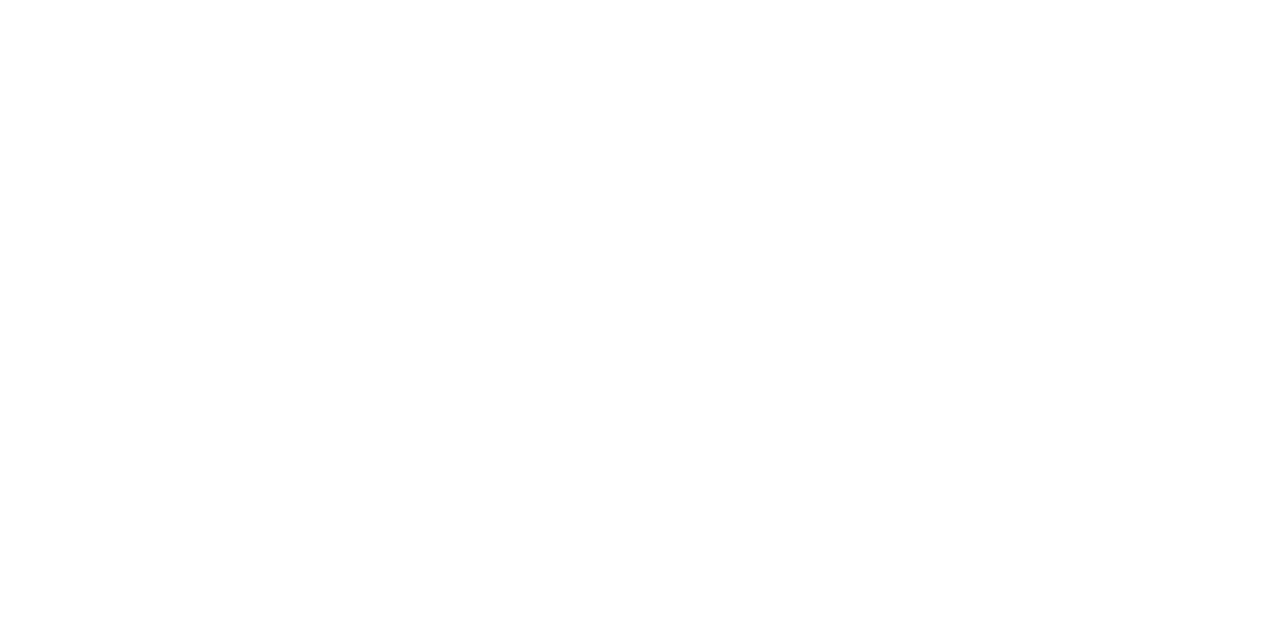
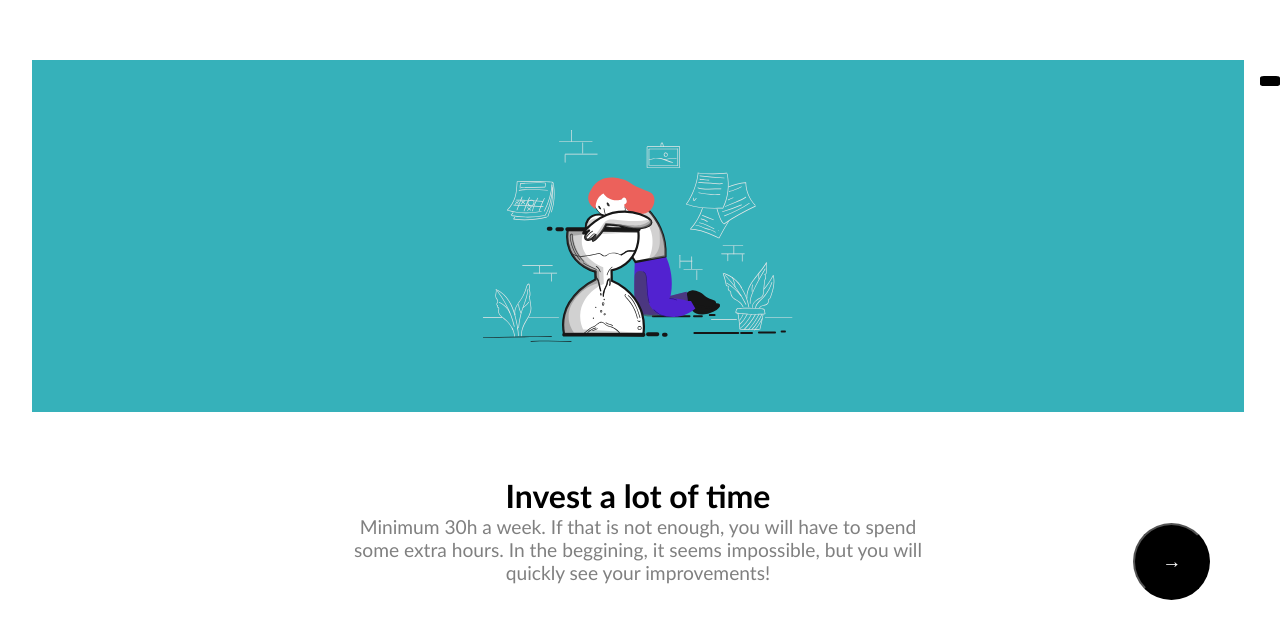
Before and after one commit to OhMyLaia/digital-onborading-remote, a React (Vite) app: page /invest-a-lot-of-time in a window 1280 px wide. Before the commit this address had no page. Shown: the part 136-774 px from the top of the page. Built offline with nearby package versions, Linux system fonts and the light colour scheme.

Commit message:
fixed routes and created a main view component -> <SliderView>

```diff
--- a/src/components/Card/Card.jsx
+++ b/src/components/Card/Card.jsx
@@ -1,25 +1,30 @@
 // import { data } from "react-router-dom";
 import { NavigationControls } from "../NavigationControls/NavigationControls";
-import databaseJson from "/public/assets/database.json";
-import { useState } from "react";
+import databaseJson from "../../data/database.json";
+// import { useState } from "react";
 import "./Card.module.css";
 import { Indicator } from "../Indicator/Indicator.jsx";
+import { SliderView } from "../../views/slider-view.jsx"
+
+
+export function Card( {step, setStep}) {
+
+    // const initialStateFun = () => 0;
+    // const [step, setStep] = useState(initialStateFun);
 
     const database = Object.values(databaseJson);
+    console.log("database:", database);
 
-export function Card() {
 
-    const initialStateFun = () => 0;
-    const [step, setStep] = useState(initialStateFun);
     const currentData = database[step];
 
     console.log("currentData:", currentData);
     console.log("database:", database);
 
-    if (!currentData) {
-        console.error("could not find any data")
-        return null;
-    }
+    // if (!currentData) {
+    //     console.error("could not find any data")
+    //     return null;
+    // }
 
     if (!currentData.image) {
         console.error("could not find any image");
@@ -41,19 +46,12 @@
                             </div>
                         </div>
                 ))}
-                {/* <div className="card-image"> */}
-                    {/* <div key={"color" + step} id={"color" + step} className="card">
-                        <img className="card-image" src={currentData.image} alt="image1"></img>
-                    </div>
-                    <div className="card-content">
-                        <h1>{currentData.title}</h1>
-                        <p className="card-p">{currentData.description}</p>
-                    </div> */}
-                {/* </div> */}
             </div>
         </div>
-                <div className="controls">
+        </div>
+    )};
 
+{/* <div className="controls">
     <div className="card-indicator">
         <Indicator
         step = {step}
@@ -64,9 +62,4 @@
             setStep = {setStep}
         />
     </div>
-                </div>
-                </div>
-    )
-}
-
-export default Card;
+</div> */}
--- a/src/components/Card/Card.module.css
+++ b/src/components/Card/Card.module.css
@@ -1,7 +1,3 @@
-* {
-    margin: 0 auto;
-}
-
 .slider-container {
     position: relative;
     width: 100%;
@@ -91,12 +87,12 @@
     font-size: larger;
 }
 
-.controls {
+/* .controls {
     display: flex;
     justify-content: center;
     gap: 1em;
     margin-top: 1em;
-}
+} */
 
 @media (min-width: 1024px) {
 
--- a/src/components/Indicator/Indicator.jsx
+++ b/src/components/Indicator/Indicator.jsx
@@ -1,6 +1,8 @@
-import database from "/public/assets/database.json";
+import databaseJson from "../../data/database.json";
 import styled from 'styled-components';
 import "./Indicator.module.css";
+
+const database = Object.values(databaseJson);
 
 const Dot = styled.div`
 width: ${(props) => (props.active ? "20px" : "10px")};
@@ -31,7 +33,5 @@
                 ))
             }
         </IndicatorContainer>
-
-
     )
 }
--- a/src/components/NavigationControls/NavigationControls.jsx
+++ b/src/components/NavigationControls/NavigationControls.jsx
@@ -1,5 +1,8 @@
-import database from "/public/assets/database.json";
+import databaseJson from "../../data/database.json";
 import "./NavigationControls.module.css"
+
+const database = Object.values(databaseJson);
+
 
 function NextButton({ onClick, label, classNameLabel }) {
     return (
--- a/public/assets/database.json
+++ b/src/data/database.json
@@ -1,16 +1,19 @@
 [
     {
         "title": "Invest a lot of time",
+        "slug": "invest-a-lot-of-time",
         "description": "Minimum 30h a week. If that is not enough, you will have to spend some extra hours. In the beggining, it seems impossible, but you will quickly see your improvements!",
         "image": "/assets/timeManagement.svg"
     },
     {
         "title": "Code your own projects",
+        "slug": "code-your-own-projects",
         "description": "It is better to invest 10h working on your projects than 10h watching tutorials. Motivation and commitment in your own work will boost and improve your knowledge.",
         "image": "/assets/coding.svg"
     },
     {
         "title": "Try to rest",
+        "slug": "try-to-rest",
         "description": "Resting and disconnecting a bit is vital. This way you will reduce stress and anxiety. You will improve your focus and strengthen what you have learned.",
         "image": "/assets/meditation.svg"
     }
--- a/src/routes/Router.jsx
+++ b/src/routes/Router.jsx
@@ -1,12 +1,13 @@
 import { Routes, Route } from "react-router-dom";
-import Card from "../components/Card/Card";
+import { SliderView } from "../../src/views/slider-view.jsx"
 
 
 
 export const AppRoutes = () => {
     return (
         <Routes>
-            <Route path='/' element={<Card />} />
+            <Route path='/' element={<SliderView />} />
+            <Route path='/:slug' element={<SliderView />} />
             {/* route error -> / y route notfound crear archivos routes.jsx-> * */}
         </Routes>
     );
--- /dev/null
+++ b/src/views/slider-view.jsx
@@ -0,0 +1,59 @@
+import { useEffect, useState } from "react";
+import { useNavigate } from "react-router-dom";
+import{ Card } from "../components/Card/Card";
+import { Indicator } from "../components/Indicator/Indicator";
+import { NavigationControls } from "../components/NavigationControls/NavigationControls";
+import database from "../data/database.json"
+import "./SliderView.module.css";
+// import database from "/public/assets/database.json"
+
+export const SliderView = () => {
+
+    const initialStateFun = () => 0;
+    const [step, setStep] = useState(initialStateFun);
+    console.log("SliderView - step:", step);
+    const currentData = database[step];
+    const navigate = useNavigate();
+
+    console.log("SliderView - database:", database);
+
+    if (!currentData) {
+        console.error("could not find any data")
+        return null;
+    }
+
+    // let slugTitle = currentData.slug;
+    // console.log("slugtitle", slugTitle);
+
+    useEffect( () => {
+        if (step >= 0 && step < database.length) {
+            navigate(`/${currentData.slug}`);
+        }
+    }, [step, navigate]);
+    console.log("SliderView - step:", step);
+
+
+    console.log("currentData:", currentData);
+    console.log("database:", database);
+
+    return (
+        <div className="slider-view">
+            <div className="controls">
+                <div className="card-indicator">
+                    <Card
+                    step={step}
+                    setStep={setStep}
+                    />
+                    <Indicator
+                    step={step}
+                    setStep={setStep}
+                    />
+                    <NavigationControls
+                    step={step}
+                    setStep={setStep}
+                    />
+            </div>
+        </div>
+    </div>
+    )
+}
--- /dev/null
+++ b/src/views/sliderView.module.css
@@ -0,0 +1,48 @@
+* {
+    margin: 0 auto;
+}
+
+.slider-view {
+    display: flex;
+    flex-direction: column;
+    align-items: center;
+    justify-content: center;
+    min-height: 100vh;
+    background-color: red;
+    padding: 20px;
+}
+
+.controls {
+    display: flex;
+    flex-direction: column;
+    align-items: center;
+    gap: 20px; /* Space between components */
+}
+
+
+.controls {
+    display: flex;
+    justify-content: center;
+    gap: 1em;
+    margin-top: 1em;
+}
+
+.card-indicator {
+    display: flex;
+    flex-direction: column;
+    align-items: center;
+    width: 100%;
+    max-width: 500px;
+    gap: 10px;
+}
+
+/* Responsive Design */
+@media (max-width: 768px) {
+    .slider-view {
+        padding: 10px;
+    }
+
+    .controls {
+        gap: 10px;
+    }
+}
```
Lines whose indentation alone changed are shown as unchanged.
